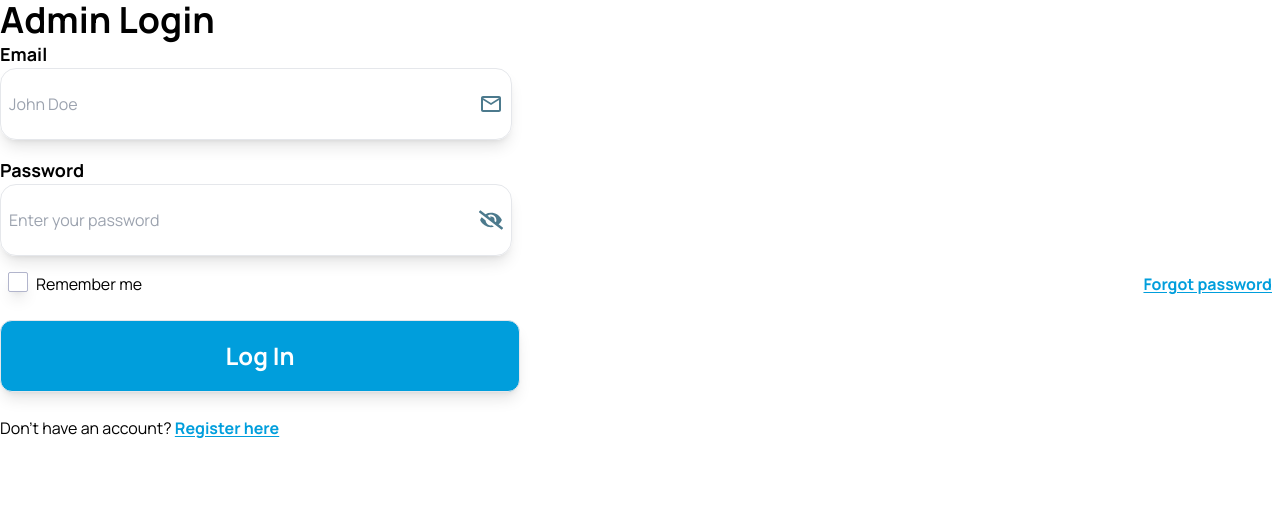
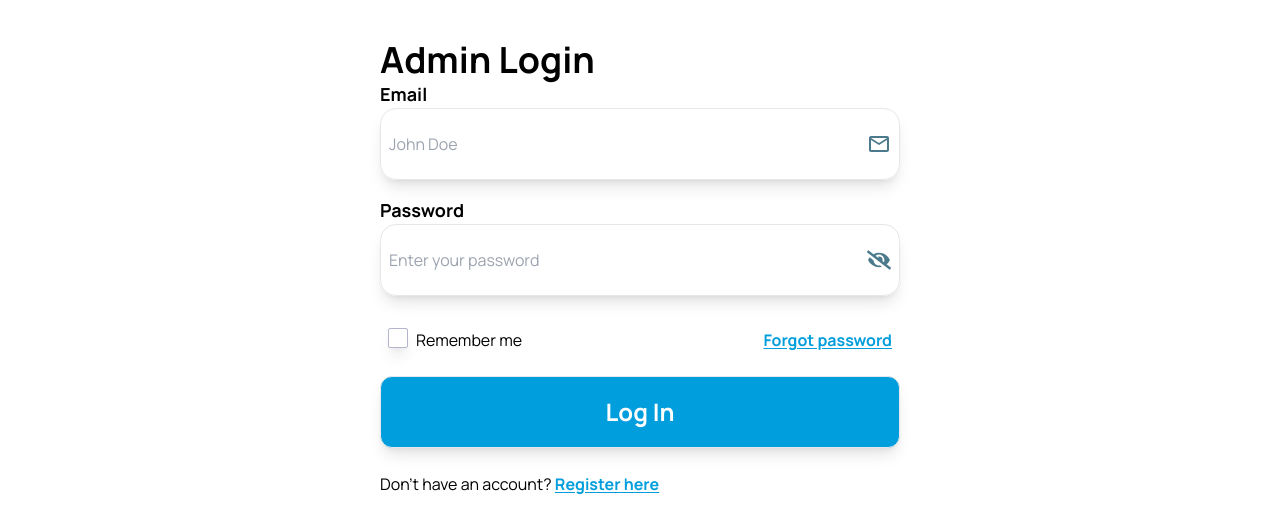
Before and after one commit to Winnie-Waiguru/education-awards-registry, a React (Vite) app in the folder education-awards-registry/frontend/: page / in a window 1280 px wide. Shown: the top 532 px of the page. Built offline with nearby package versions, Linux system fonts and the light colour scheme.

Commit message:
feat(login-ui): add FormWrapper component to login page

```diff
--- a/education-awards-registry/frontend/package.json
+++ b/education-awards-registry/frontend/package.json
@@ -11,7 +11,8 @@
   },
   "dependencies": {
     "react": "^19.2.0",
-    "react-dom": "^19.2.0"
+    "react-dom": "^19.2.0",
+    "validator": "^13.15.26"
   },
   "devDependencies": {
     "@eslint/js": "^9.39.1",
--- /dev/null
+++ b/education-awards-registry/frontend/src/components/common/FormWrapper.jsx
@@ -0,0 +1,9 @@
+function FormWrapper({ onSubmit, children, ...rest }) {
+  return (
+    <form onSubmit={onSubmit} {...rest}>
+      {children}
+    </form>
+  );
+}
+
+export default FormWrapper;
--- a/education-awards-registry/frontend/src/index.css
+++ b/education-awards-registry/frontend/src/index.css
@@ -20,11 +20,15 @@
   }
 
   .input-container {
-    @apply flex items-center justify-between max-w-lg h-[72px] mb-4 rounded-2xl border shadow-lg  px-2 hover:border-input-outline/30 focus-within:border-input-outline/70 focus-within:border-2  transition-all ease-in-out;
+    @apply flex items-center justify-between w-[520px] h-[72px] mb-4 rounded-2xl border shadow-lg  px-2 hover:border-input-outline/30 focus-within:border-input-outline/70 focus-within:border-2  transition-all ease-in-out;
   }
 
   .input-field {
     @apply w-full bg-transparent outline-none;
+  }
+
+  .form-wrapper {
+    @apply flex flex-col w-[520px] mt-10;
   }
 
   .checkbox-container {
--- a/education-awards-registry/frontend/src/pages/auth/Login.jsx
+++ b/education-awards-registry/frontend/src/pages/auth/Login.jsx
@@ -1,4 +1,6 @@
 import { useState } from "react";
+import validator from "validator";
+import FormWrapper from "../../components/common/FormWrapper";
 import InputWrapper from "../../components/common/InputWrapper";
 import PrimaryButton from "../../components/common/PrimaryButton";
 
@@ -8,27 +10,63 @@ import { FaEyeSlash } from "react-icons/fa";
 function Login() {
   // Check if remember me is checked
   const [isRemembered, setIsRemembered] = useState(false);
+  // values for email and password
+  const [email, setEmail] = useState("");
+  const [password, setPassword] = useState("");
+  const [errors, setErrors] = useState({});
 
-  const handleRememberMeChange = (e) => {
-    setIsRemembered(e.target.checked);
+  const handleSubmit = (e) => {
+    e.preventDefault(); //prevent page reload
+
+    // errors handling
+    const newErrors = {};
+
+    // Handle Login Logic
+    if (!validator.isEmail(email)) newErrors.email = "Email is not valid";
+
+    if (password.length < 8) {
+      newErrors.password = "Password must be at least 8 characters long";
+      console.log("Errors:", newErrors);
+    }
+
+    setErrors(newErrors);
+
+    // If no errors, proceed with login
+    if (Object.keys(newErrors).length === 0) {
+      console.log("Logging in with", { email, password, isRemembered });
+      // Reset errors
+      setErrors({});
+    }
   };
 
   return (
-    <>
+    <div className="flex flex-col items-center ">
+      <FormWrapper onSubmit={handleSubmit} className="form-wrapper">
         <h1 className="heading">Admin Login</h1>
         <InputWrapper
           label="Email"
-        htmlFor="email"
+          id="email"
           type="email"
           placeholder="John Doe"
-        aria-hidden="true"
+          value={email}
+          onChange={(e) => {
+            setEmail(e.target.value);
+          }}
+          error={errors.email}
+          required
         >
-        <MdOutlineEmail className="icon" />
+          <MdOutlineEmail className="icon" aria-hidden="true" />
         </InputWrapper>
         <InputWrapper
           label="Password"
-        htmlFor="password"
+          id="password"
           type="password"
+          value={password}
+          onChange={(e) => {
+            setPassword(e.target.value);
+          }}
+          error={errors.password}
+          required
           placeholder="Enter your password"
         >
           <FaEyeSlash className="icon" />
@@ -40,7 +78,9 @@ function Login() {
                 id="remember-btn"
                 type="checkbox"
                 checked={isRemembered}
-              onChange={handleRememberMeChange}
+                onChange={(e) => {
+                  setIsRemembered(e.target.checked);
+                }}
                 className="checkbox-container"
               />
               {/* Conditionally render checkmark  */}
@@ -77,7 +117,8 @@ function Login() {
             </a>
           </span>
         </p>
-    </>
+      </FormWrapper>
+    </div>
   );
 }
 
```
Also changed, not shown: 1 other file (tests, documents, lock files or other folders). Lines whose indentation alone changed are shown as unchanged.
